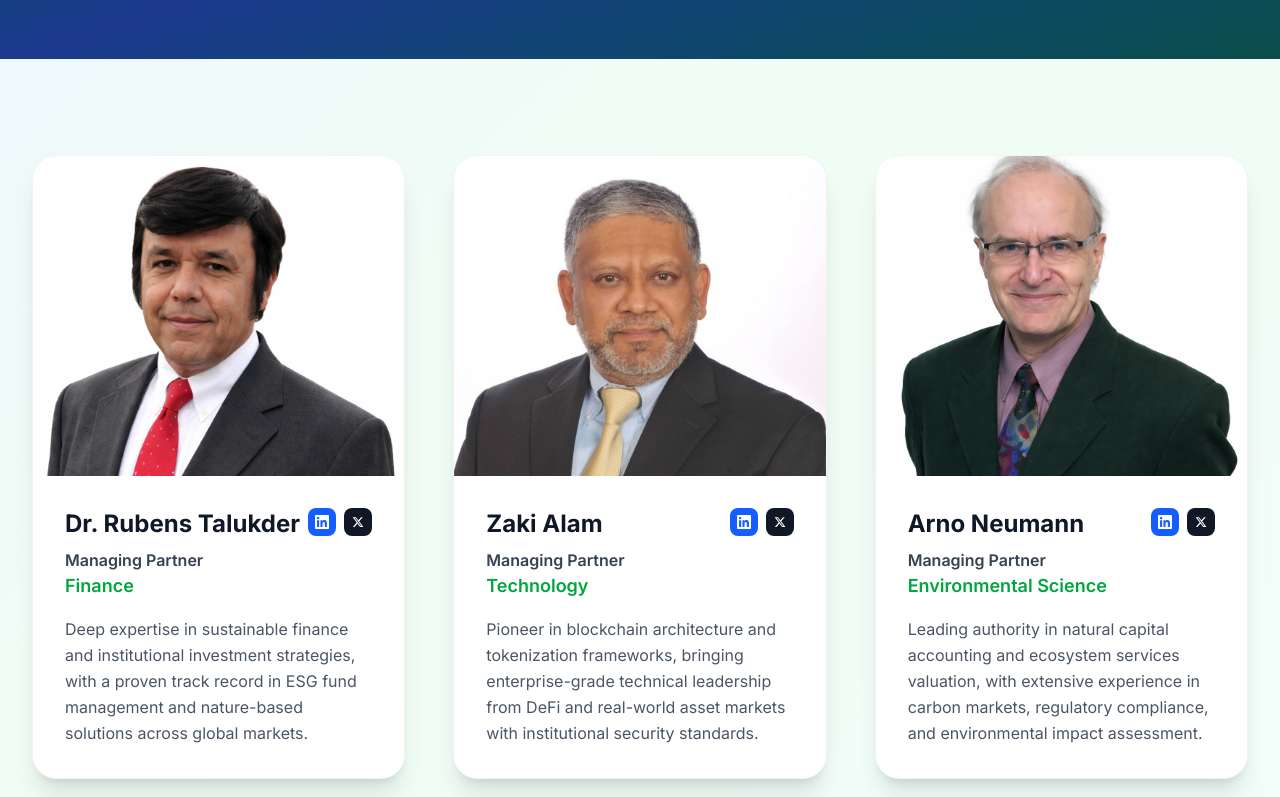
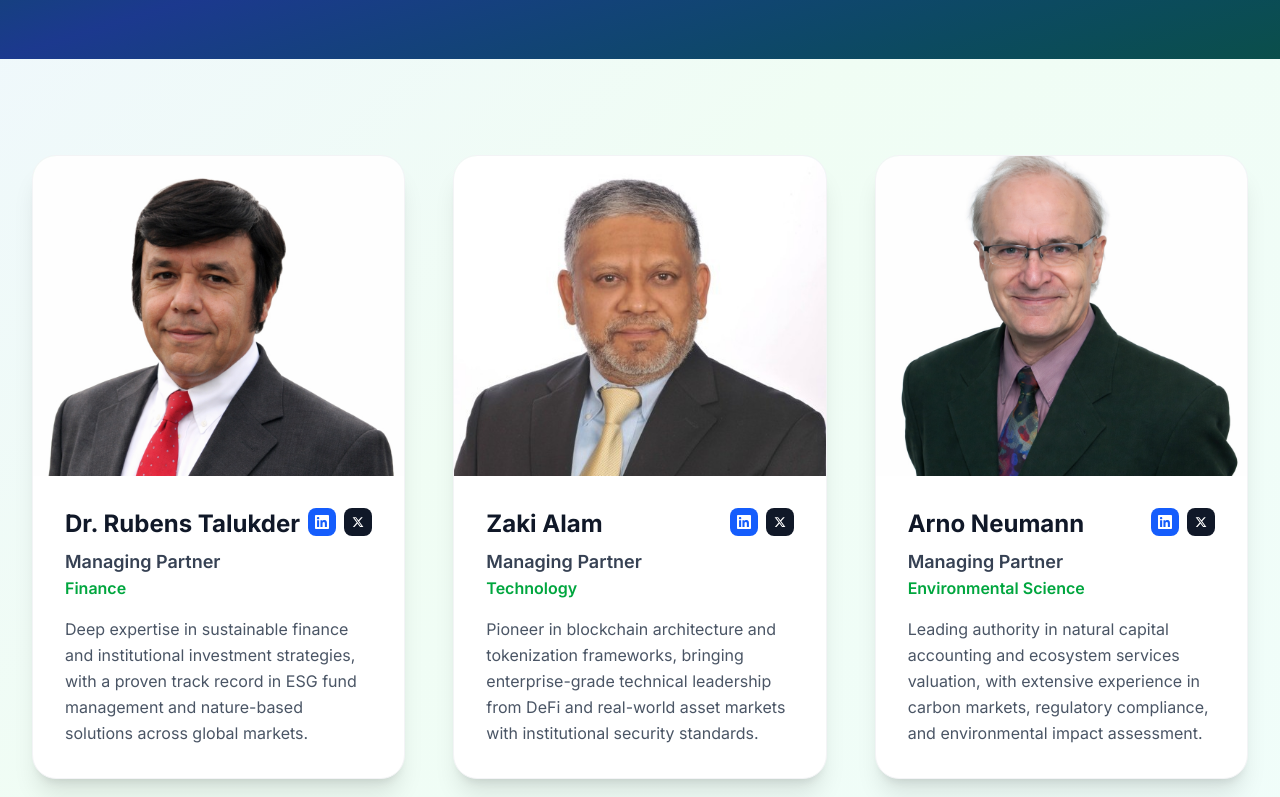
Before and after one commit to Natutal-Capital-ReBank/ncrb-website, a Next.js app: page /team in a window 1280 px wide. Shown: the part 410-1207 px from the top of the page. Built offline with nearby package versions, Linux system fonts and the light colour scheme; no server answers.

Commit message:
crop image

```diff
--- a/app/team/page.tsx
+++ b/app/team/page.tsx
@@ -42,7 +42,7 @@
       role: "Managing Partner",
       specialty: "Finance",
       image: "/images/Rubens.png",
-      imagePosition: "object-[center_5%]",
+      imagePosition: "object-top",
       bio: "Deep expertise in sustainable finance and institutional investment strategies, with a proven track record in ESG fund management and nature-based solutions across global markets.",
       linkedin: "https://linkedin.com/in/rubens-t-2145982a",
       twitter: "https://x.com/RubensTalukder",
@@ -62,7 +62,7 @@
       role: "Managing Partner",
       specialty: "Environmental Science",
       image: "/images/Arno.png",
-      imagePosition: "object-[center_25%]",
+      imagePosition: "object-[center_20%]",
       bio: "Leading authority in natural capital accounting and ecosystem services valuation, with extensive experience in carbon markets, regulatory compliance, and environmental impact assessment.",
       linkedin: "https://linkedin.com/in/arno-neumann-a6913b19",
       twitter: "https://x.com/ArnoNeumann",
@@ -163,10 +163,10 @@
                       </a>
                     </div>
                   </div>
-                  <p className="text-base font-semibold text-gray-700 mb-0">
+                  <p className="text-lg font-semibold text-gray-700 mb-0">
                     {member.role}
                   </p>
-                  <p className="text-lg font-semibold text-green-600 mb-4">
+                  <p className="text-base font-semibold text-green-600 mb-4">
                     {member.specialty}
                   </p>
                   <p className="text-gray-600 leading-relaxed">
```
Also changed, not shown: public/images/Rubens.png, public/images/Zaki.jpg.
